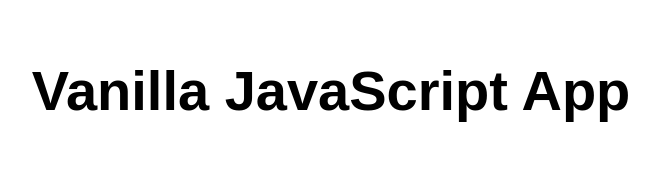
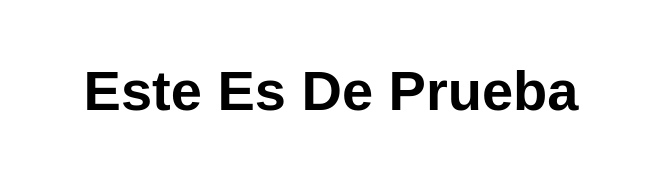
Before and after one commit to opetro2006/Demo, a website: page src/index.html in a window 1280 px wide. Shown: the whole page, without its empty margins (309-968 px from the left). Drawn offline with Linux system fonts and the light colour scheme.

Commit message:
cambio 1

```diff
--- a/src/index.html
+++ b/src/index.html
@@ -10,7 +10,7 @@
 
 <body>
   <main>
-    <h1>Vanilla JavaScript App</h1>
+    <h1>Este Es De Prueba</h1>
   </main>
 </body>
 
```
